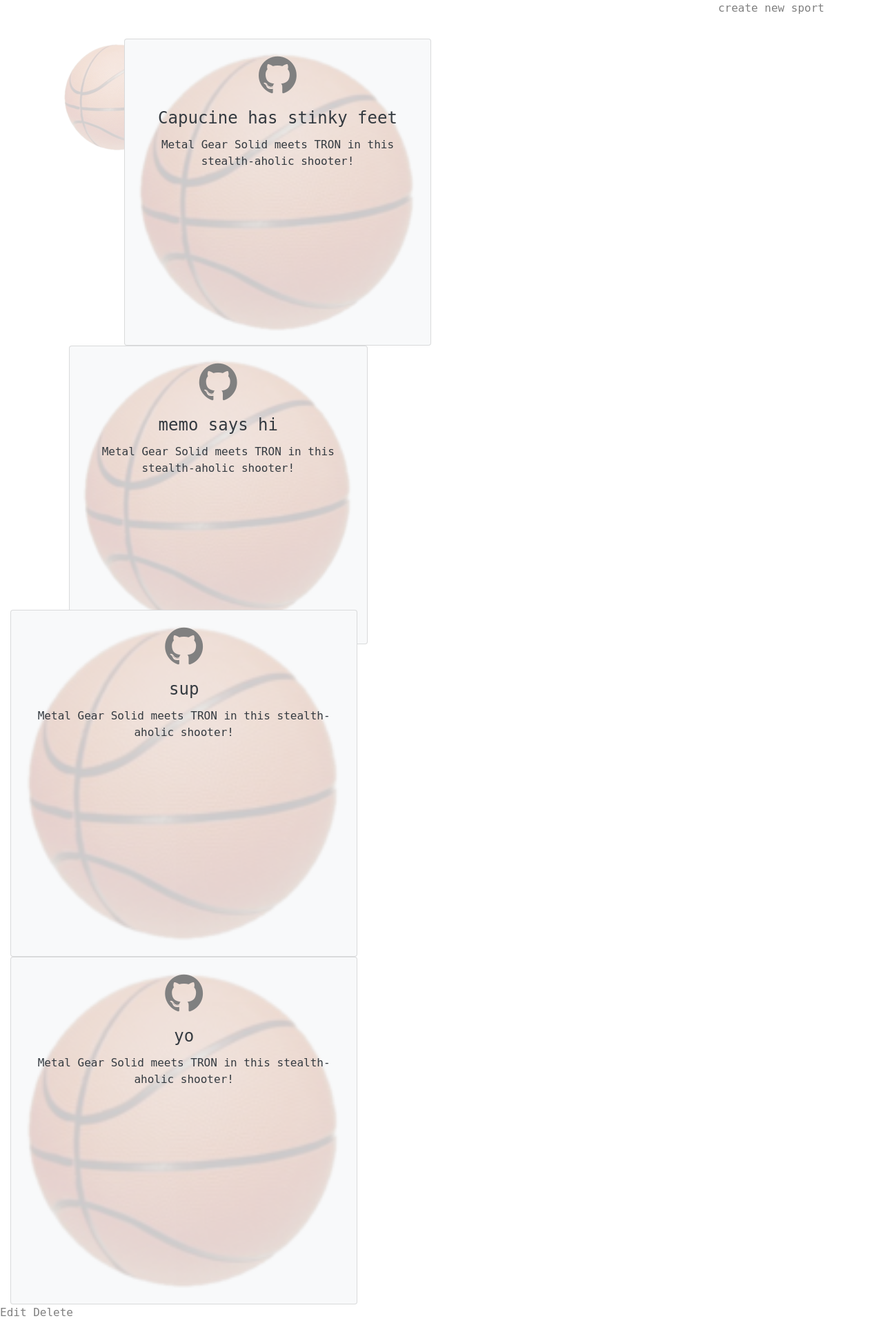
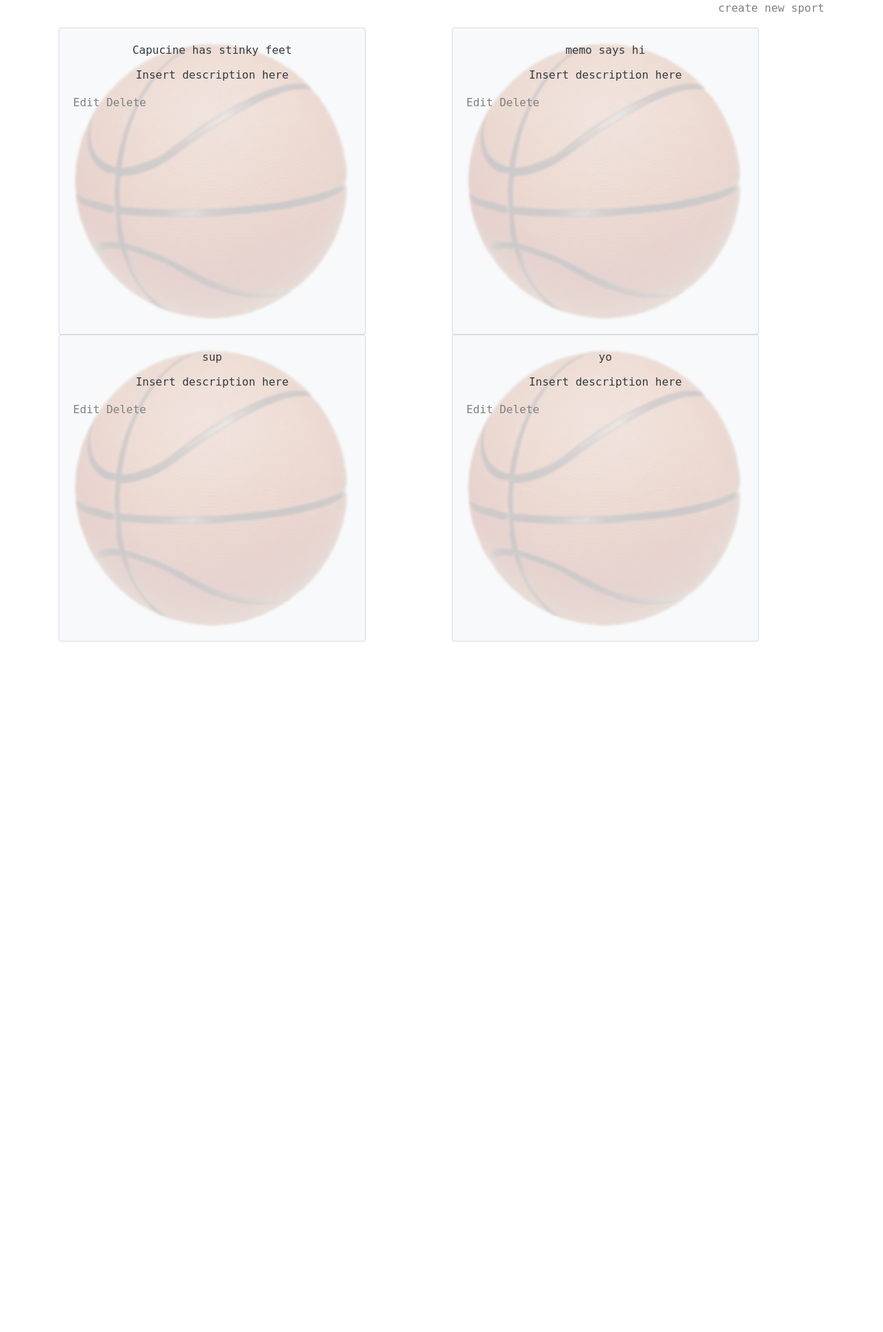
Before and after one commit to elclandestin0/item-catalog-project, a Flask app: page / in a window 1280 px wide. Shown: the part 72-2003 px from the top of the page at 69% size. After the commit the page ends 1002 px from the top, so only its background shows below. Run offline with Flask 2, Linux system fonts and the light colour scheme; some libraries are stand-ins or nearby versions.

Commit message:
Debugged url displaying image error and created algorithm for cards all_categories.html: created algorithm to initialize bootstrap image cards for every sport category that is created

```diff
--- a/templates/all_categories.html
+++ b/templates/all_categories.html
@@ -27,24 +27,20 @@
     </p>
   </div>
 </div>
-<div class="row mt-3">
-            <div class="col-1">
-              <img src="../images/basketball.png">
-            </div>
-            {%for category in categories%}
+<div class="row">
+            {% for category in categories %}
             <div class="col-md-5 col-lg-5 col-xs-9">
                <div class="card bg-light text-dark">
-                  <img class="card-img" src="images/basketball.png" alt="Basketball image">
+                  <img class="card-img" src="{{url_for('static', filename='basketball.png')}}">
                   <div class="card-img-overlay">
-                     <p class="card-text center"><a href="https://www.github.com/mkhoury93/reb00t"> <i class="fa fa-github fa-4x" aria-hidden="true"></i></a></p>
-                     <h4 class="card-title center">{{category.name}}</h4>
-                     <p class="card-text center"> Metal Gear Solid meets TRON in this stealth-aholic shooter! </p>
+                     <p class="card-title center">{{category.name}}</p>
+                     <p class="card-text center"> Insert description here</p>
+                     <p><a href='{{url_for("editSportCategory", category_id = category.id)}}'> Edit </a>  <a href='{{url_for("deleteSportCategory", category_id = category.id)}}'> Delete </a> </p>
                   </div>
                </div>
             </div>
+            <div class="col-1"></div>
+            {% endfor %}
           </div>
-          {% endfor %}
-{% for category in categories %}
-<p><a href='{{url_for("editSportCategory", category_id = category.id)}}'> Edit </a>  <a href='{{url_for("deleteSportCategory", category_id = category.id)}}'> Delete </a> </p>
-{% endfor %}
+
 {% endblock %}
```
Also changed, not shown: catalog.db, images/img.jpg (added), static/basketball.png (renamed from images/basketball.png).
